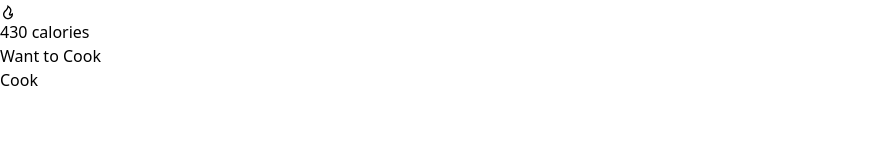
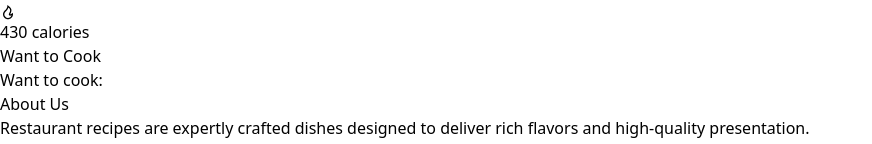
Before and after one commit to sazid0101/Recipe-Calories, a React (Vite) app: page / in a window 1280 px wide. Shown: the part 5145-5289 px from the top of the page, without its empty margins (0-872 px from the left). Before the commit the page ends 5237 px from the top, so only its background shows below. Built offline with nearby package versions, Linux system fonts and the light colour scheme.

Commit message:
about us section

```diff
--- a/src/App.jsx
+++ b/src/App.jsx
@@ -5,6 +5,7 @@ import Header from './Components/Header/Header'
 import Text from './Components/Text/Text'
 import Blogs from './Components/Blogs/Blogs'
 import Cook from './Components/Cook/Cook'
+import About from './Components/About/About'
 
 function App() {
 
@@ -20,6 +21,7 @@ function App() {
         <Blogs></Blogs>
         <Cook></Cook>
       </div>
+      <About></About>
 
 
     </>
--- /dev/null
+++ b/src/Components/About/About.jsx
@@ -0,0 +1,12 @@
+import React from 'react';
+
+const About = () => {
+    return (
+        <div className='my-10'>
+            <h1 className='flex justify-center text-teal-700 font-bold text-4xl mb-5'>About Us</h1>
+            <p className='flex justify-center text-center'>Restaurant recipes are expertly crafted dishes designed to deliver rich flavors and high-quality presentation.<br />We often include secret ingredients or special techniques that make them unique and memorable.</p>
+        </div>
+    );
+};
+
+export default About;
--- a/src/Components/Cook/Cook.jsx
+++ b/src/Components/Cook/Cook.jsx
@@ -2,8 +2,8 @@ import React from 'react';
 
 const Cook = () => {
     return (
-        <div className='md: w-1/3'>
-            <h1>Cook</h1>
+        <div className='md: w-1/3 bg-gray-200 m-5 rounded-2xl'>
+            <h1 className='text-2xl font-bold justify-center flex mt-2'>Want to cook: </h1>
         </div>
     );
 };
```
Also changed, not shown: src/Components/Blog/Blog.jsx (line endings or trailing spaces).
